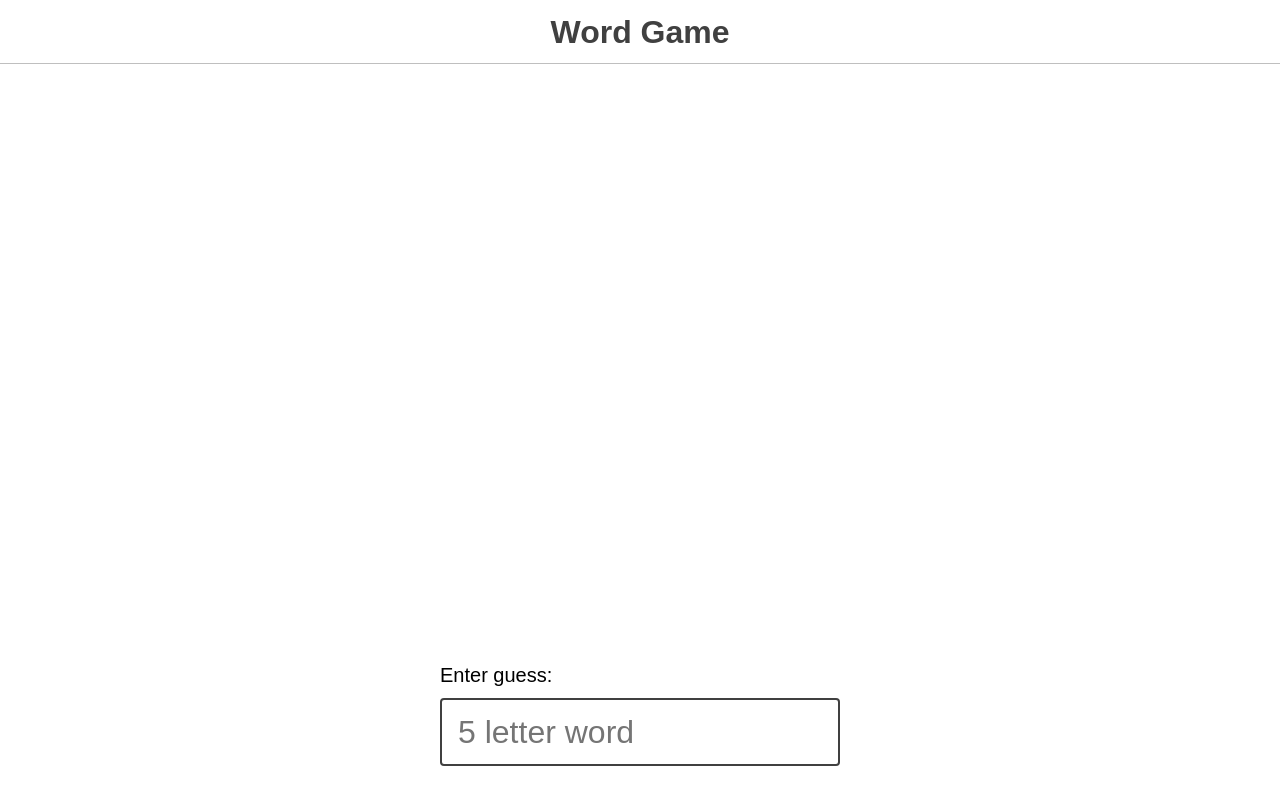
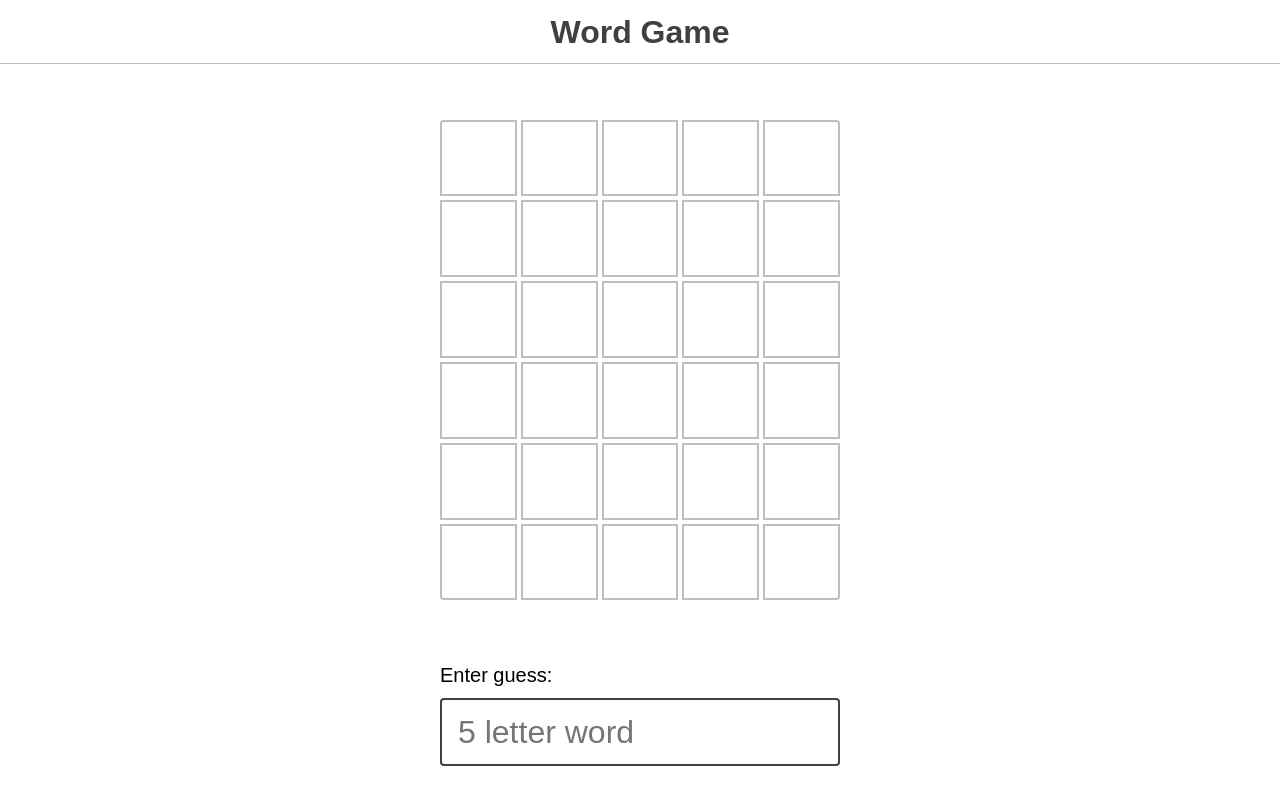
Before and after one commit to hermes-garcia/the-joy-of-react, a React (Create React App) app in the folder 01-word-clone/: page / in a window 1280 px wide. Built offline with nearby package versions, Linux system fonts and the light colour scheme.

Commit message:
Project 1.3 - submit exercise

```diff
--- a/01-word-clone/src/components/AttemptsList/AttemptsList.js
+++ b/01-word-clone/src/components/AttemptsList/AttemptsList.js
@@ -1,13 +1,18 @@
 import React from 'react';
+import Guess from "../Guess";
+import {range} from "../../utils";
+import {NUM_OF_GUESSES_ALLOWED} from "../../constants";
 
 function AttemptsList({ attempts }) {
+  const arr = range(0,NUM_OF_GUESSES_ALLOWED);
+
   return (
     <div className="guess-results">
-      {attempts.map((word, index) => (
-        <p key={index} className="guess">
-          {word}
-        </p>
-      ))}
+      {
+        arr.map(index => (
+          <Guess key={index} attempt={attempts[index]}/>
+        ))
+      }
     </div>
   );
 }
--- /dev/null
+++ b/01-word-clone/src/components/Guess/Guess.js
@@ -0,0 +1,21 @@
+import React from 'react';
+import {range} from "../../utils";
+
+function Guess({attempt}) {
+  const arr = range(0,5);
+
+  return (
+    <p className="guess">
+      {
+        arr.map(index => {
+          const letter = (attempt) ? attempt[index] : '';
+          return (
+            <span key={index} className="cell">{letter}</span>
+          )
+        })
+      }
+    </p>
+  );
+}
+
+export default Guess;
--- /dev/null
+++ b/01-word-clone/src/components/Guess/index.js
@@ -0,0 +1,2 @@
+export * from './Guess';
+export { default } from './Guess';
```
